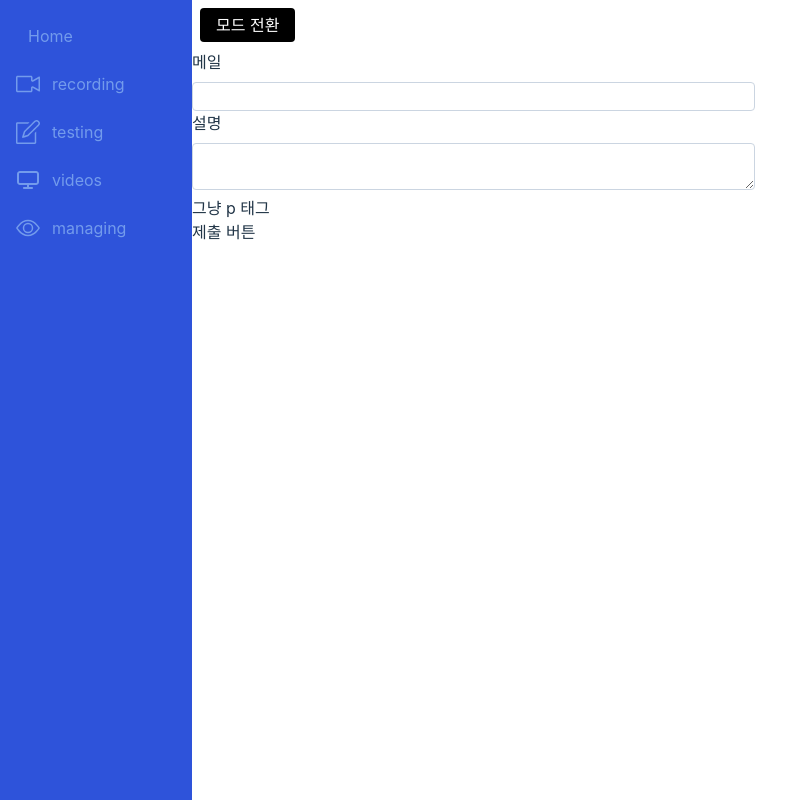
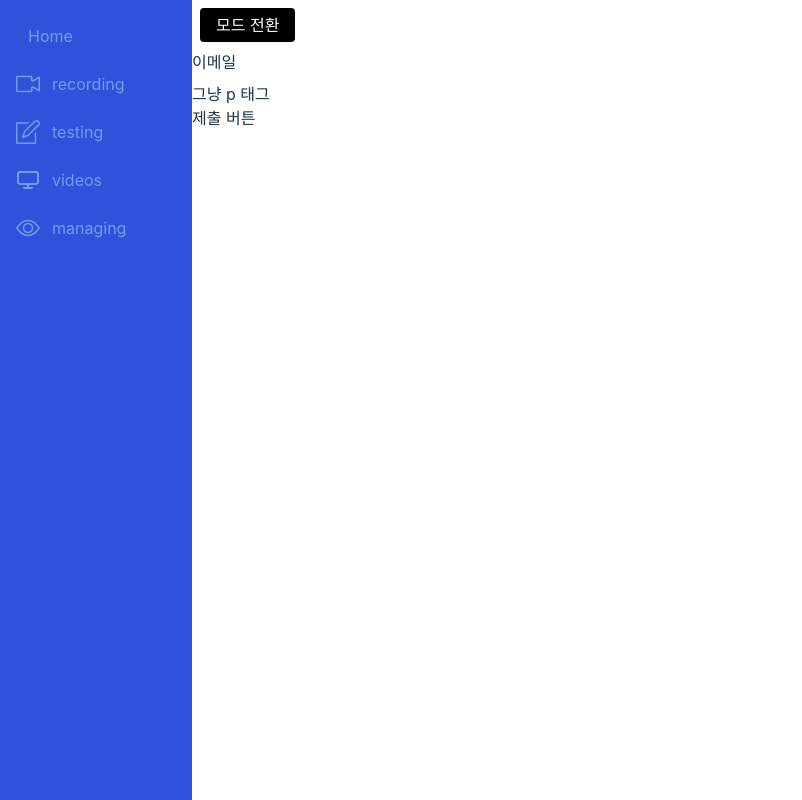
Before and after one commit to jihyeonjeong11/react-vite, a React (Vite) app: page / in a window 1280 px wide. Shown: the whole page, without its empty margins (0-802 px from the left). Built offline with nearby package versions, Linux system fonts and the light colour scheme.

Commit message:
form 사용 패턴 변경

```diff
--- a/src/App.tsx
+++ b/src/App.tsx
@@ -7,7 +7,7 @@ import Aside from "@/routes/aside/Aside";
 import AsideRoot from "./components/aside/container/AsideRoot";
 import { IndexedDbProvider } from "@/components/common/contexts/indexeddb/index";
 import Form from "./components/common/forms/Form";
-import { CommonForms } from "./types/Global";
+import { CommonForms, formArrayprops } from "./types/Global";
 import FormItem from "./components/common/forms/formControl/FormItem";
 import { addRegex, addRequired } from "./components/common/forms/helpers";
 
@@ -22,6 +22,14 @@ function App() {
     const submitTest = (data: CommonForms) => {
         console.log(data);
     }
+    const emailForm:formArrayprops = [
+        {
+            dataKey: "email",
+            name: "이메일",
+            type: "email",
+            placeholder: "example@mail.com"
+        }
+    ]
     return (
         <>
             <div className="flex overflow-y-hidden">
@@ -34,26 +42,7 @@ function App() {
                         >
                             모드 전환
                         </button>
-                        <Form submit={submitTest}>
-                            <FormItem
-                                key="email"
-                                dataKey="email"
-                                name="메일"
-                                type="text"
-                                applyOption={{
-                                    required: addRequired,
-                                    pattern: addRegex("email")
-                                }}
-                            />
-                            <FormItem
-                                key="desc"
-                                dataKey="desc"
-                                name="설명"
-                                type="desc"
-                                applyOption={{
-                                    required: addRequired
-                                }}
-                            />
+                        <Form submit={submitTest} formProps={emailForm}>
                             <p>그냥 p 태그</p>
                             <button type="submit">제출 버튼</button>
                         </Form>
--- a/src/components/common/forms/form.tsx
+++ b/src/components/common/forms/form.tsx
@@ -1,46 +1,71 @@
-import React, { ReactElement, useEffect, useState } from "react";
-import { useForm, SubmitHandler } from "react-hook-form";
-import type { CommonForms } from "../../../types/Global";
+import { ReactElement, useCallback, useEffect, useState } from "react";
+import { useForm, SubmitHandler, set } from "react-hook-form";
+import type { applyOption, CommonForms, fieldProps, formArrayprops, formControlprops, labelProps } from "@/types/Global";
+import FormItem from "./formControl/FormItem";
+import { addRegex, addRequired } from "./helpers";
 
 const Form = ({
+    formProps,
     children,
     submit
 }: {
-    children: ReactElement | ReactElement[];
+    formProps: formArrayprops;
+    children?: ReactElement | ReactElement[];
     submit: (data: CommonForms) => void;
 }) => {
     const { register, handleSubmit, formState: { errors } } = useForm<CommonForms>();
     const onSubmit: SubmitHandler<CommonForms> = data => {
-        submit(data)
+        submit(data);
     };
-    const [labels, setLabels] = useState(React.Children.map(children, (child) => {
-        if(typeof child === "object") {
-            if(child.props && child.props.dataKey) {
-                return {...child, props: {...child.props, register: register}}
-            }
-        }
-        return child;
-    }))
-    useEffect(() => {
-        if(errors !== undefined) {
-            const errorKeys = Object.keys(errors);
-            setLabels(React.Children.map(children, (child) => {
-                if(typeof child === "object") {
-                    if(child.props && child.props.dataKey) {
-                        const key = errorKeys.find(key => key === child.props.dataKey);
-                        if(key !== undefined) {
-                            return {...child, props: {...child.props, register: register, error: errors[key]?.message}}
-                        }
-                        return {...child, props: {...child.props, register: register, error: undefined}}
-                    }
-                }
-                return child;
-            }))
-        }
-    },[errors])
+
+    /** 선택지를 고르는 항목인지 체크 */
+    const isSelector = useCallback((i: labelProps | fieldProps): i is fieldProps => {
+        return (i as fieldProps).selectOption !== undefined;
+    }, []);
+
     return (
         <form onSubmit={handleSubmit(onSubmit)} className="w-full">
-            {labels}
+            {formProps.map(item => {
+                const {type, applyOption, dataKey, name, tip, placeholder} = item;
+                /* register 설정 */
+                let _option: applyOption = {
+                    // 기본 설정 1: 필수
+                    required: addRequired
+                };
+                if(addRegex(type) !== undefined) {
+                    // 기본 설정 2: 정의된 정규표현 있을 경우 추가
+                    _option.pattern = addRegex(type);
+                };
+                if(type === "number") {
+                    // 기본 설정 3: 숫자 타입 항목일 경우 추가
+                    _option.valueAsNumber = true;
+                }
+                if(applyOption !== undefined) {
+                    // item으로 전달된 설정이 있을 경우 덮어쓰기
+                    _option = {...applyOption};
+                }
+                const _register = register(dataKey, _option)
+                /* 항목 그리기 */
+                if(isSelector(item)){
+                    // 선택 가능한 입력 항목
+                    console.log("select")
+                } else if (item as labelProps) {
+                    // 사용자 입력 항목
+                    return (
+                        <FormItem
+                            type={item.type}
+                            dataKey={dataKey}
+                            key={dataKey}
+                            name={name}
+                            tip={tip}
+                            placeholder={placeholder}
+                            register={_register}
+                            error={errors[dataKey] && errors[dataKey]?.message?.toString()}
+                        />
+                    )
+                }
+            })}
+            {children}
         </form>
     );
 }
--- a/src/types/Global.d.ts
+++ b/src/types/Global.d.ts
@@ -1,5 +1,6 @@
 import { ExamForms } from './exam.d';
 import React from "react";
+import { object } from 'yup';
 
 export {};
 
@@ -31,39 +32,44 @@ type formProps = {
     dataKey: string;
     /** 라벨에 표시될 항목의 명칭 */
     name: string;
+    /** 입력값을 전달하는 함수 */
+    register?: any;
     /** 라벨 아래 위치하며 입력에 대한 추가적인 힌트를 제공하는 설명 */
     tip?: string;
+    /** 저장되지 않는 미리보기 값 */
     placeholder?: string;
-    /** 입력값을 전달하는 함수 */
-    register?: any;
     /** 해당 항목에 부여되는 옵션 */
     applyOption?: applyOption;
     /** 에러 메세지 */
     error?: string | undefined;
-    /** 활성화 여부 */
+    /** 비활성화 여부 */
     disabled?: boolean;
     /** 입력된 값 */
     defaultValue?: string | string[] | number | number[];
 }
 export type labelProps = {
     /** 입력 요소의 종류 */
-    type: "text" | "desc"| "number" | "number_string" | "password";
+    type: "text" | "desc"| "number" | "number_string" | "password" | "email";
 } & formProps;
 export type fieldProps = {
     /** 입력 요소의 종류 */
     type:  "select" | "radio" | "checkbox";
     /** 하위 선택 목록 */
-    selectOption: { value: string, isDefault?: boolean, isDisable?: boolean }[]
+    selectOption: (string | number)[];
 } & formProps;
 
+export type formControlprops = (labelProps | fieldProps);
+export type formArrayprops = (formControlprops)[];
+
 /** react-hook-form: Apply validation */
+type numericOption = { value: number, message: string };
+export type regexOption = { value: RegExp, message: string };
 export type applyOption = {
     required?: { value: boolean, message: string };
-    disabled?: boolean;
-    min?: { value: number, message?: string };
-    max?: { value: number, message?: string };
-    minLength?: { value: number, message?: string };
-    maxLength?: { value: number, message?: string };
-    pattern?: { value: RegExp, message: string } | {};
-    validate?: Function | Object;
+    min?: numericOption;
+    max?: numericOption;
+    minLength?: numericOption;
+    maxLength?: numericOption;
+    pattern?: regexOption;
+    valueAsNumber?: boolean;
 }
```
